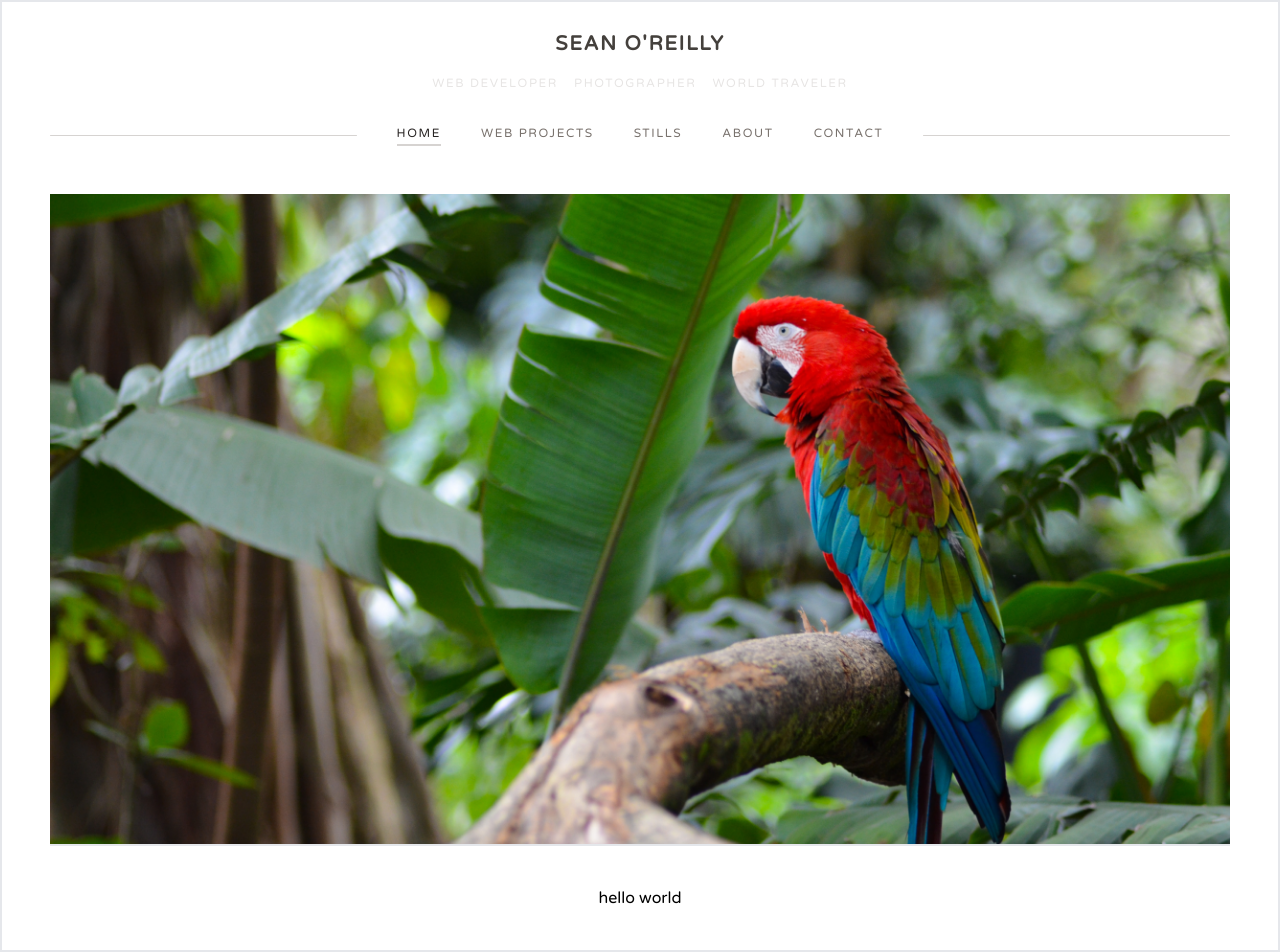
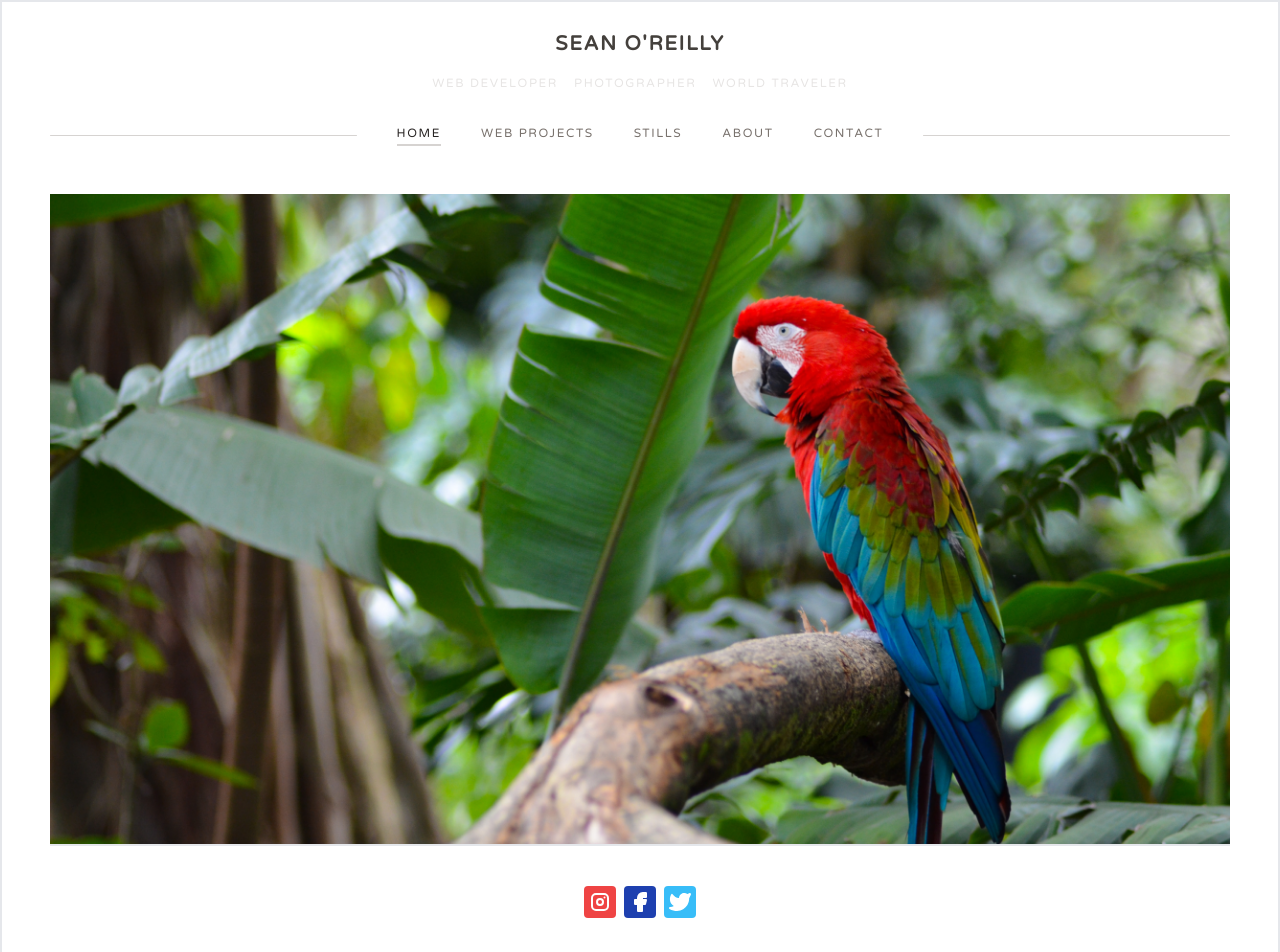
Before and after one commit to seano424/squarespace-portfolio-clone-bertie-gregory, a Next.js app: page / in a window 1280 px wide. Shown: the top 952 px of the page. Built offline with nearby package versions, Linux system fonts and the light colour scheme; what tailwindcss-debug-screens would draw is missing.

Commit message:
adding footer

```diff
--- a/app/layout.tsx
+++ b/app/layout.tsx
@@ -3,6 +3,7 @@ import {Varela_Round} from 'next/font/google'
 import './globals.css'
 import clsx from 'clsx'
 import Header from '@/components/Header'
+import Footer from '@/components/Footer'
 
 const varelaRound = Varela_Round({subsets: ['latin'], weight: '400'})
 const devMode = process.env.devMode
@@ -28,9 +29,7 @@ export default function RootLayout({
       >
         <Header />
         <main className="flex-1">{children}</main>
-        <footer className="border-t-2 py-10 flex items-center justify-center">
-          hello world
-        </footer>
+        <Footer />
       </body>
     </html>
   )
--- /dev/null
+++ b/components/Footer.tsx
@@ -0,0 +1,90 @@
+import Link from 'next/link'
+
+export default function Footer() {
+  return (
+    <footer className="border-t-2 py-10 flex gap-2 items-center justify-center group">
+      <Link
+        href="/"
+        className="bg-red-500 p-1 rounded group-hover:opacity-20 hover:!opacity-100 transition-opacity duration-200 ease-in-out"
+      >
+        <svg
+          className="fill-red-500 text-white"
+          xmlns="http://www.w3.org/2000/svg"
+          width="24"
+          height="24"
+          viewBox="0 0 24 24"
+          strokeWidth="2"
+          stroke="currentColor"
+          fill="none"
+          strokeLinecap="round"
+          strokeLinejoin="round"
+        >
+          <path
+            stroke="none"
+            d="M0 0h24v24H0z"
+            fill="none"
+          />
+          <path d="M4 4m0 4a4 4 0 0 1 4 -4h8a4 4 0 0 1 4 4v8a4 4 0 0 1 -4 4h-8a4 4 0 0 1 -4 -4z" />
+          <path d="M12 12m-3 0a3 3 0 1 0 6 0a3 3 0 1 0 -6 0" />
+          <path d="M16.5 7.5l0 .01" />
+        </svg>
+      </Link>
+      <Link
+        href="/"
+        className="p-1 rounded bg-blue-800 group-hover:opacity-20 hover:!opacity-100 transition-opacity duration-200 ease-in-out"
+      >
+        <svg
+          className="text-white"
+          xmlns="http://www.w3.org/2000/svg"
+          width="24"
+          height="24"
+          viewBox="0 0 24 24"
+          strokeWidth="2"
+          stroke="currentColor"
+          fill="none"
+          strokeLinecap="round"
+          strokeLinejoin="round"
+        >
+          <path
+            stroke="none"
+            d="M0 0h24v24H0z"
+            fill="none"
+          />
+          <path
+            d="M18 2a1 1 0 0 1 .993 .883l.007 .117v4a1 1 0 0 1 -.883 .993l-.117 .007h-3v1h3a1 1 0 0 1 .991 1.131l-.02 .112l-1 4a1 1 0 0 1 -.858 .75l-.113 .007h-2v6a1 1 0 0 1 -.883 .993l-.117 .007h-4a1 1 0 0 1 -.993 -.883l-.007 -.117v-6h-2a1 1 0 0 1 -.993 -.883l-.007 -.117v-4a1 1 0 0 1 .883 -.993l.117 -.007h2v-1a6 6 0 0 1 5.775 -5.996l.225 -.004h3z"
+            strokeWidth="0"
+            fill="currentColor"
+          />
+        </svg>
+      </Link>
+      <Link
+        href="/"
+        className="p-1 rounded bg-sky-400 group-hover:opacity-20 hover:!opacity-100 transition-opacity duration-200 ease-in-out"
+      >
+        <svg
+          xmlns="http://www.w3.org/2000/svg"
+          className="text-white"
+          width="24"
+          height="24"
+          viewBox="0 0 24 24"
+          strokeWidth="2"
+          stroke="currentColor"
+          fill="none"
+          strokeLinecap="round"
+          strokeLinejoin="round"
+        >
+          <path
+            stroke="none"
+            d="M0 0h24v24H0z"
+            fill="none"
+          />
+          <path
+            d="M14.058 3.41c-1.807 .767 -2.995 2.453 -3.056 4.38l-.002 .182l-.243 -.023c-2.392 -.269 -4.498 -1.512 -5.944 -3.531a1 1 0 0 0 -1.685 .092l-.097 .186l-.049 .099c-.719 1.485 -1.19 3.29 -1.017 5.203l.03 .273c.283 2.263 1.5 4.215 3.779 5.679l.173 .107l-.081 .043c-1.315 .663 -2.518 .952 -3.827 .9c-1.056 -.04 -1.446 1.372 -.518 1.878c3.598 1.961 7.461 2.566 10.792 1.6c4.06 -1.18 7.152 -4.223 8.335 -8.433l.127 -.495c.238 -.993 .372 -2.006 .401 -3.024l.003 -.332l.393 -.779l.44 -.862l.214 -.434l.118 -.247c.265 -.565 .456 -1.033 .574 -1.43l.014 -.056l.008 -.018c.22 -.593 -.166 -1.358 -.941 -1.358l-.122 .007a.997 .997 0 0 0 -.231 .057l-.086 .038a7.46 7.46 0 0 1 -.88 .36l-.356 .115l-.271 .08l-.772 .214c-1.336 -1.118 -3.144 -1.254 -5.012 -.554l-.211 .084z"
+            strokeWidth="0"
+            fill="currentColor"
+          />
+        </svg>
+      </Link>
+    </footer>
+  )
+}
```
